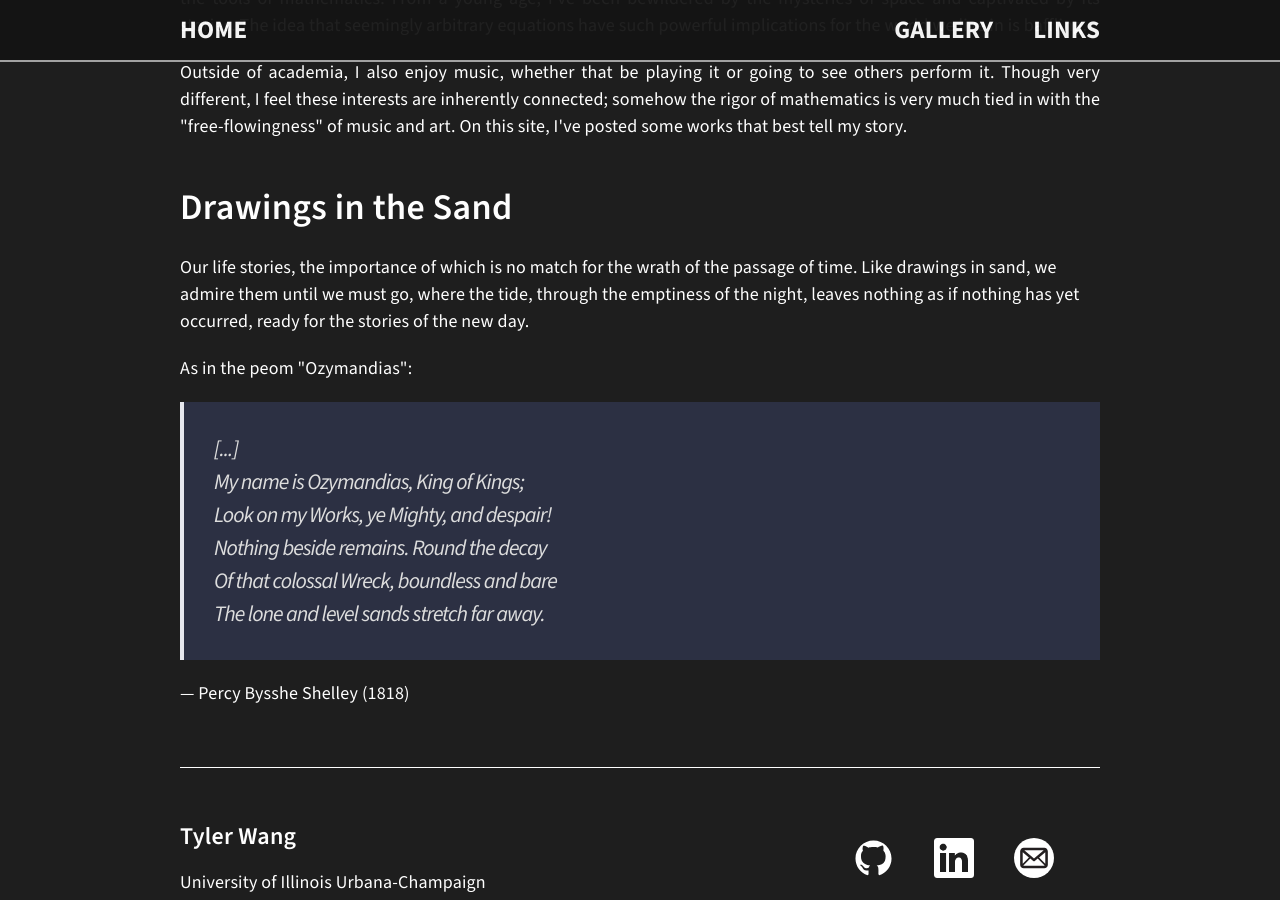
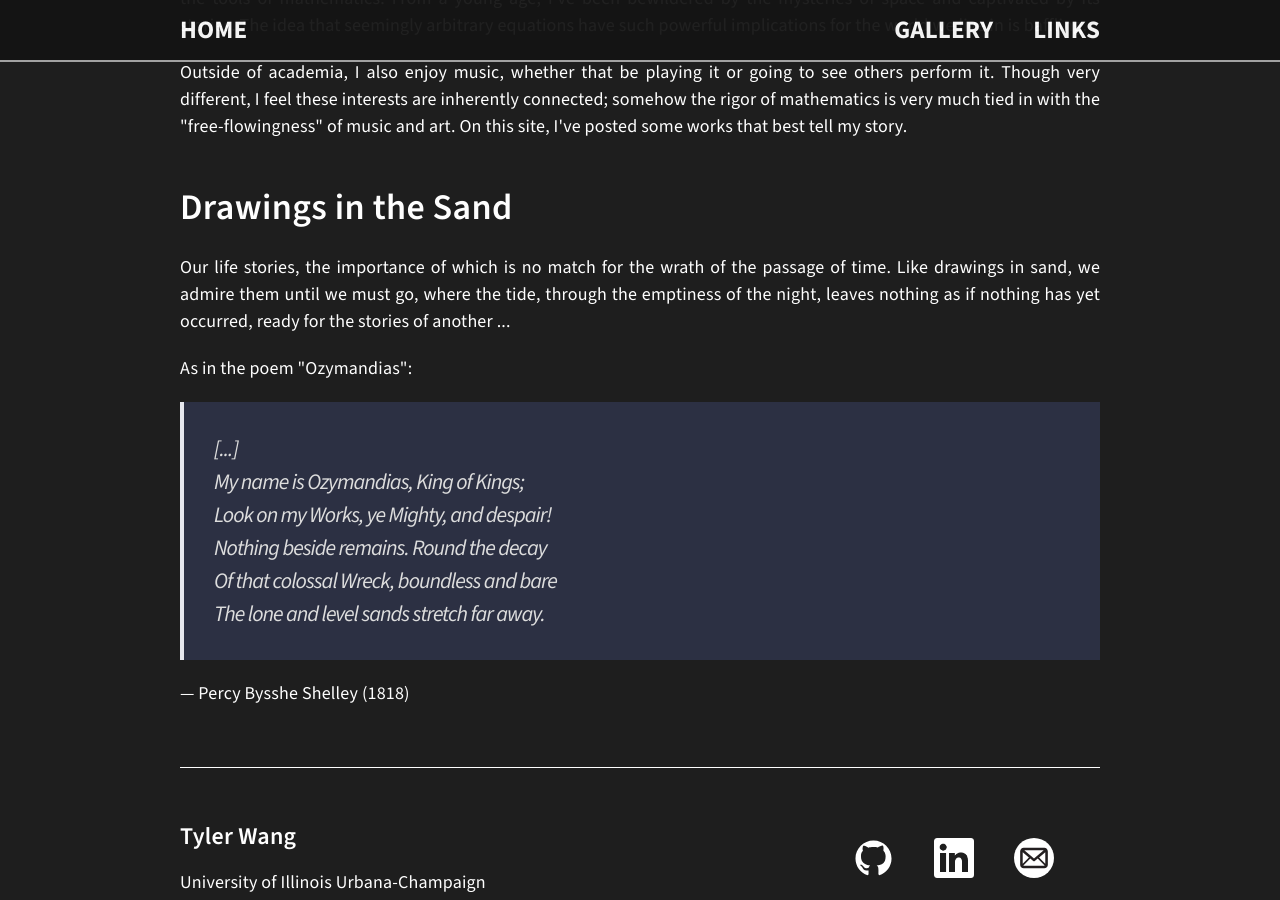
Before and after one commit to tylerwwang/tylerwwang.github.io, a Jekyll site: the page built from index.html, in a window 1280 px wide and 900 px high, scrolled down 1544 px. Built offline with Jekyll 4.4.1, drawn with Linux system fonts in a browser that asks for light colours.

Commit message:
Fixed issues with text.

```diff
--- a/_config.yml
+++ b/_config.yml
@@ -3,7 +3,7 @@ site-title: Drawings in Sand
 subtitle: >- # this means to ignore newlines until "baseurl:"
   Story of Tyler Wang
 description: >- # this means to ignore newlines until "baseurl:"
-  Tyler Wang is a student at the University of Illinois Urbana-CHampaign studying Physics and Mathematics.
+  Tyler Wang is a student at the University of Illinois Urbana-Champaign studying Physics and Mathematics.
 baseurl: "" # add /blog
 url: "https://tylerwang.org" # the base hostname & protocol for your site, e.g. http://example.com
 
--- a/_sass/4-pages/_index.scss
+++ b/_sass/4-pages/_index.scss
@@ -3,6 +3,12 @@
 		text-align: justify;
 	}
 }
+.home-about-dis {
+	p {
+		text-align: justify;
+	}
+}
+
 .home-introduction {
 	display: flex;
 	flex-direction: row;
@@ -60,7 +66,7 @@
 			}
 		}
 
-		.resume-link {
+		#resume-link {
 			margin: 5px;
 		}
 	}
--- a/index.html
+++ b/index.html
@@ -21,7 +21,11 @@ image:
 			<p> Contact me:</p>
 			{% include contact_links.html %}
 		</div>
-		<a id="resume-link" href="{{site.baseurl}}/assets/Resume.pdf" target="_blank" rel="noopener noreferrer">My resume</a>
+		<div id="resume-link">
+			<a href="{{site.baseurl}}/assets/Resume.pdf" target="_blank" rel="noopener noreferrer">
+				My resume
+			</a>
+		</div>
 	</div>
 	<img src="{{site.baseurl}}/assets/images/home/teton@480p.jpg" alt="stars"/>
 </div>
@@ -44,10 +48,10 @@ image:
 	<h1>Drawings in the Sand</h1>
 	<p>
 		Our life stories, the importance of which is no match for the wrath of the passage of time.
-		Like drawings in sand, we admire them until we must go, where the tide, through the emptiness of the night, leaves nothing as if nothing has yet occurred, ready for the stories of the new day.
+		Like drawings in sand, we admire them until we must go, where the tide, through the emptiness of the night, leaves nothing as if nothing has yet occurred, ready for the stories of another ...
 	</p>
 	<p>
-		As in the peom "Ozymandias":
+		As in the poem "Ozymandias":
 	</p>
 	<blockquote cite="https://www.poetryfoundation.org/poems/46565/ozymandias">
 		[...] <br/>
```
